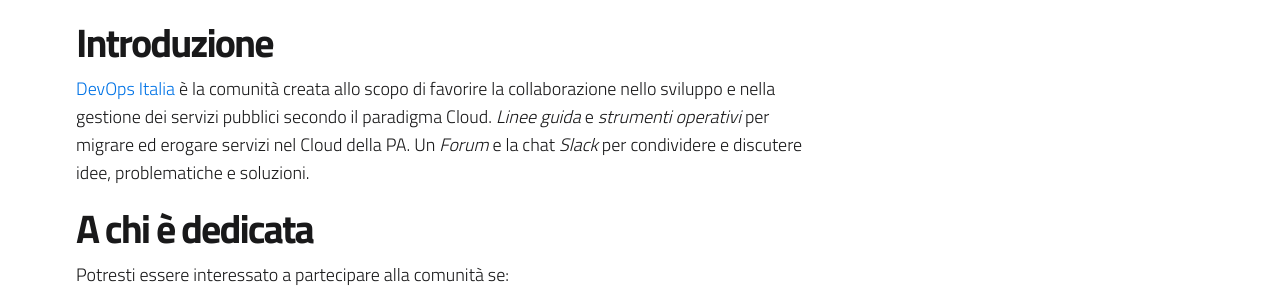
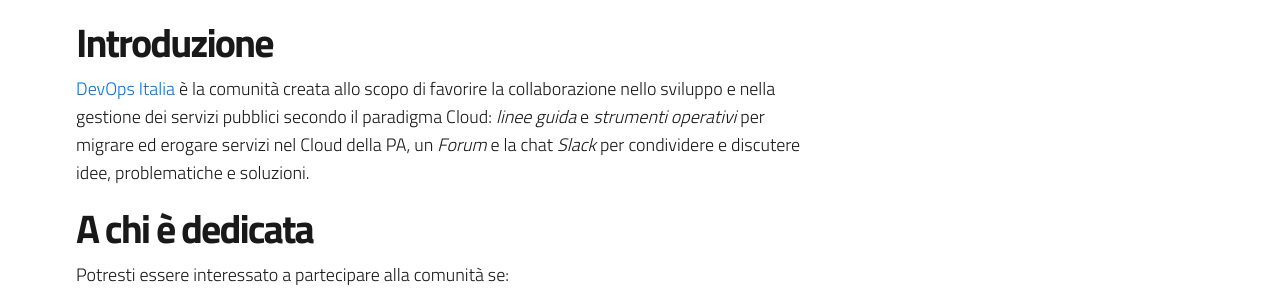
Before and after one commit to italia/cloud.italia.it, a Jekyll site: the page built from it/devops-italia.md, in a window 1280 px wide. Shown: the part 434-734 px from the top of the page. Built offline with Jekyll 4.4.1, drawn with Linux system fonts in a browser that asks for light colours.

Commit message:
More text editing

```diff
--- a/it/devops-italia.md
+++ b/it/devops-italia.md
@@ -9,7 +9,7 @@
 
 ## Introduzione
 
-[DevOps Italia](https://developers.italia.it/it/devops/) è la comunità creata allo scopo di favorire la collaborazione nello sviluppo e nella gestione dei servizi pubblici secondo il paradigma Cloud.  *Linee guida* e *strumenti operativi* per migrare ed erogare servizi nel Cloud della PA. Un *Forum* e la chat *Slack* per condividere e discutere idee, problematiche e soluzioni.
+[DevOps Italia](https://developers.italia.it/it/devops/) è la comunità creata allo scopo di favorire la collaborazione nello sviluppo e nella gestione dei servizi pubblici secondo il paradigma Cloud:  *linee guida* e *strumenti operativi* per migrare ed erogare servizi nel Cloud della PA, un *Forum* e la chat *Slack* per condividere e discutere idee, problematiche e soluzioni.
 
 ## A chi è dedicata
 
```
